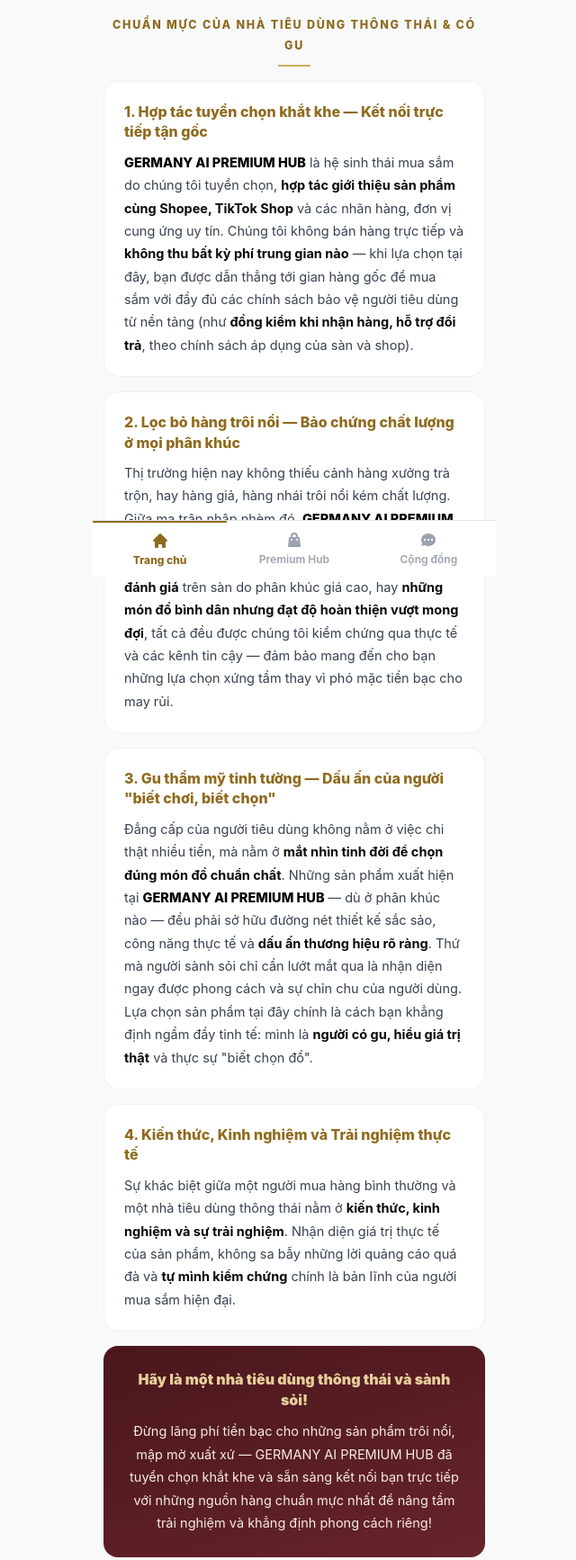
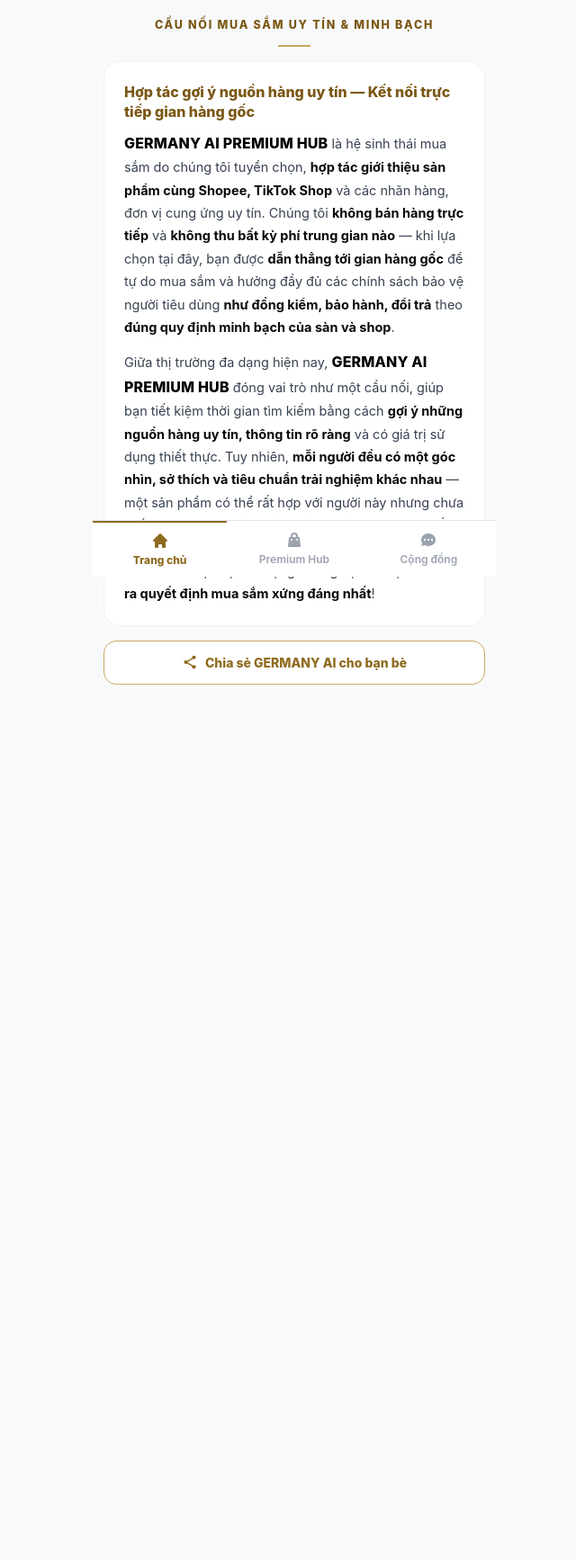
Before and after one commit to germany-ai-store/germany-ai-store, a plain HTML site: page index.html in a window 1280 px wide. Shown: the part 159-1893 px from the top of the page at 90% size, without its empty margins (313-953 px from the left). After the commit the page ends 1044 px from the top, so only its background shows below. Drawn offline with nearby package versions, Linux system fonts and the light colour scheme.

Commit message:
Add files via upload

```diff
--- a/index.html
+++ b/index.html
@@ -22,12 +22,12 @@
         .nav-btn.active { color:#8F6B1F; font-weight:800; border-top:2px solid #8F6B1F; }
         .sec-card { background:#ffffff; border-radius:18px; padding:22px; border:1px solid #F1F1F3; }
         .sec-num { color:#A8832E; font-weight:700; font-size:12px; letter-spacing:.2em; margin-bottom:6px; }
-        .sec-title { color:#8F6B1F; font-weight:800; font-size:16px; line-height:1.4; margin-bottom:10px; }
-        .slogan { text-align:center; color:#8F6B1F; font-weight:800; font-size:12.5px; letter-spacing:.14em; line-height:1.8; padding:8px 10px 0; }
+        .sec-title { color:#7A5714; font-weight:800; font-size:16px; line-height:1.4; margin-bottom:10px; }
+        .slogan { text-align:center; color:#7A5714; font-weight:800; font-size:12.5px; letter-spacing:.14em; line-height:1.8; padding:8px 10px 0; }
         .share-btn { width:100%; display:flex; align-items:center; justify-content:center; gap:8px; background:#ffffff; border:1.5px solid #C9A961; color:#8F6B1F; font-weight:800; font-size:14px; padding:13px 16px; border-radius:14px; }
         .share-btn:active { background:#FBF6E8; }
         .kw { color:#0A0A0A; font-weight:700; }
-        .brand { color:#000000; font-weight:800; }
+        .brand { color:#000000; font-weight:800; font-size:16px; letter-spacing:.01em; }
         .sec-body { color:#374151; font-size:14.5px; line-height:1.75; font-weight:400; }
         .ico { width:1em; height:1em; display:inline-block; vertical-align:-0.125em; flex-shrink:0; }
     </style>
@@ -50,33 +50,14 @@
         <!-- ========== TAB 1: TRANG CHỦ ========== -->
         <div id="tabHome" class="space-y-4">
             <div>
-                <p class="slogan">CHUẨN MỰC CỦA NHÀ TIÊU DÙNG THÔNG THÁI &amp; CÓ GU</p>
+                <p class="slogan">CẦU NỐI MUA SẮM UY TÍN &amp; MINH BẠCH</p>
                 <div style="width:36px;height:2px;background:#C9A961;margin:10px auto 0;"></div>
             </div>
 
             <div class="sec-card">
-                <h3 class="sec-title">1. Hợp tác tuyển chọn khắt khe — Kết nối trực tiếp tận gốc</h3>
-                <p class="sec-body"><span class="brand">GERMANY AI PREMIUM HUB</span> là hệ sinh thái mua sắm do chúng tôi tuyển chọn, <span class="kw">hợp tác giới thiệu sản phẩm cùng Shopee, TikTok Shop</span> và các nhãn hàng, đơn vị cung ứng uy tín. Chúng tôi không bán hàng trực tiếp và <span class="kw">không thu bất kỳ phí trung gian nào</span> — khi lựa chọn tại đây, bạn được dẫn thẳng tới gian hàng gốc để mua sắm với đầy đủ các chính sách bảo vệ người tiêu dùng từ nền tảng (như <span class="kw">đồng kiểm khi nhận hàng, hỗ trợ đổi trả</span>, theo chính sách áp dụng của sàn và shop).</p>
-            </div>
-
-            <div class="sec-card">
-                <h3 class="sec-title">2. Lọc bỏ hàng trôi nổi — Bảo chứng chất lượng ở mọi phân khúc</h3>
-                <p class="sec-body">Thị trường hiện nay không thiếu cảnh hàng xưởng trà trộn, hay hàng giả, hàng nhái trôi nổi kém chất lượng. Giữa ma trận nhập nhèm đó, <span class="brand">GERMANY AI PREMIUM HUB</span> chủ động sàng lọc kỹ lưỡng từ những nguồn uy tín. Có những sản phẩm <span class="kw">dù mới ra mắt hoặc ít lượt đánh giá</span> trên sàn do phân khúc giá cao, hay <span class="kw">những món đồ bình dân nhưng đạt độ hoàn thiện vượt mong đợi</span>, tất cả đều được chúng tôi kiểm chứng qua thực tế và các kênh tin cậy — đảm bảo mang đến cho bạn những lựa chọn xứng tầm thay vì phó mặc tiền bạc cho may rủi.</p>
-            </div>
-
-            <div class="sec-card">
-                <h3 class="sec-title">3. Gu thẩm mỹ tinh tường — Dấu ấn của người "biết chơi, biết chọn"</h3>
-                <p class="sec-body">Đẳng cấp của người tiêu dùng không nằm ở việc chi thật nhiều tiền, mà nằm ở <span class="kw">mắt nhìn tinh đời để chọn đúng món đồ chuẩn chất</span>. Những sản phẩm xuất hiện tại <span class="brand">GERMANY AI PREMIUM HUB</span> — dù ở phân khúc nào — đều phải sở hữu đường nét thiết kế sắc sảo, công năng thực tế và <span class="kw">dấu ấn thương hiệu rõ ràng</span>. Thứ mà người sành sỏi chỉ cần lướt mắt qua là nhận diện ngay được phong cách và sự chỉn chu của người dùng. Lựa chọn sản phẩm tại đây chính là cách bạn khẳng định ngầm đầy tinh tế: mình là <span class="kw">người có gu, hiểu giá trị thật</span> và thực sự "biết chọn đồ".</p>
-            </div>
-
-            <div class="sec-card">
-                <h3 class="sec-title">4. Kiến thức, Kinh nghiệm và Trải nghiệm thực tế</h3>
-                <p class="sec-body">Sự khác biệt giữa một người mua hàng bình thường và một nhà tiêu dùng thông thái nằm ở <span class="kw">kiến thức, kinh nghiệm và sự trải nghiệm</span>. Nhận diện giá trị thực tế của sản phẩm, không sa bẫy những lời quảng cáo quá đà và <span class="kw">tự mình kiểm chứng</span> chính là bản lĩnh của người mua sắm hiện đại.</p>
-            </div>
-
-            <div class="rounded-2xl p-4 text-center" style="background:linear-gradient(160deg,#4a161c 0%,#67242b 100%);padding:26px 22px;">
-                <h3 class="font-black" style="color:#E6CF9A;font-size:16px;line-height:1.45;margin-bottom:10px;">Hãy là một nhà tiêu dùng thông thái và sành sỏi!</h3>
-                <p style="color:#F5EEDC;font-size:14.5px;line-height:1.75;font-weight:400;">Đừng lãng phí tiền bạc cho những sản phẩm trôi nổi, mập mờ xuất xứ — GERMANY AI PREMIUM HUB đã tuyển chọn khắt khe và sẵn sàng kết nối bạn trực tiếp với những nguồn hàng chuẩn mực nhất để nâng tầm trải nghiệm và khẳng định phong cách riêng!</p>
+                <h3 class="sec-title">Hợp tác gợi ý nguồn hàng uy tín — Kết nối trực tiếp gian hàng gốc</h3>
+                <p class="sec-body"><span class="brand">GERMANY AI PREMIUM HUB</span> là hệ sinh thái mua sắm do chúng tôi tuyển chọn, <span class="kw">hợp tác giới thiệu sản phẩm cùng Shopee, TikTok Shop</span> và các nhãn hàng, đơn vị cung ứng uy tín. Chúng tôi <span class="kw">không bán hàng trực tiếp</span> và <span class="kw">không thu bất kỳ phí trung gian nào</span> — khi lựa chọn tại đây, bạn được <span class="kw">dẫn thẳng tới gian hàng gốc</span> để tự do mua sắm và hưởng đầy đủ các chính sách bảo vệ người tiêu dùng <span class="kw">như đồng kiểm, bảo hành, đổi trả</span> theo <span class="kw">đúng quy định minh bạch của sàn và shop</span>.</p>
+                <p class="sec-body" style="margin-top:12px;">Giữa thị trường đa dạng hiện nay, <span class="brand">GERMANY AI PREMIUM HUB</span> đóng vai trò như một cầu nối, giúp bạn tiết kiệm thời gian tìm kiếm bằng cách <span class="kw">gợi ý những nguồn hàng uy tín, thông tin rõ ràng</span> và có giá trị sử dụng thiết thực. Tuy nhiên, <span class="kw">mỗi người đều có một góc nhìn, sở thích và tiêu chuẩn trải nghiệm khác nhau</span> — một sản phẩm có thể rất hợp với người này nhưng chưa chắc đã trọn vẹn với người khác. Chúng tôi mang đến những gợi ý chất lượng để bạn có thêm cơ sở tham khảo khách quan, chủ động trải nghiệm và tự mình <span class="kw">đưa ra quyết định mua sắm xứng đáng nhất</span>!</p>
             </div>
 
             <button onclick="shareSite()" class="share-btn">
@@ -117,22 +98,22 @@
         <div id="tabCommunity" class="hidden space-y-3">
             <div class="sec-card">
                 <h3 class="sec-title" style="letter-spacing:.04em;">CHIA SẺ TRẢI NGHIỆM — LAN TỎA YÊU THƯƠNG</h3>
-                <p class="sec-body">Bạn vừa chọn được món đồ ưng ý, hay không may gặp sản phẩm chưa như kỳ vọng? Hãy chia sẻ lại cho chúng tôi, kèm ảnh thực tế nếu có. Chúng tôi đồng cảm với bạn và sẽ xem xét kỹ. Sản phẩm nhận nhiều phản hồi chưa tốt sẽ được gỡ khỏi GERMANY AI PREMIUM HUB, để những người đến sau không phải gặp lại điều tương tự. Mỗi lời chia sẻ của bạn là một món quà dành cho cộng đồng.</p>
+                <p class="sec-body">Mỗi <span class="kw">góc nhìn thực tế</span> của bạn đều là một <span class="kw">thông tin tham khảo quý giá</span> cho cộng đồng mua sắm. Nếu bạn đã trải nghiệm sản phẩm được gợi ý từ <span class="brand">GERMANY AI PREMIUM HUB</span>, đừng ngần ngại <span class="kw">chia sẻ lại cảm nhận chân thực</span> (kèm hình ảnh thực tế nếu có) để những người đến sau có thêm góc nhìn đa chiều trước khi lựa chọn. Cùng nhau chia sẻ kinh nghiệm thực tế để việc mua sắm của mỗi người trở nên dễ dàng và trọn vẹn hơn!</p>
             </div>
 
             <div class="sec-card">
-                <textarea id="fbText" rows="5" placeholder="Viết chia sẻ của bạn ở đây (tên sản phẩm, shop, trải nghiệm thực tế...)" class="w-full bg-white border border-gray-200 rounded-xl p-3 text-sm text-gray-900 focus:outline-none focus:border-amber-400" style="resize:none;"></textarea>
-                <button onclick="sendFeedback()" class="w-full mt-3 text-white font-black text-sm py-3 rounded-xl shadow" style="background:linear-gradient(100deg,#4a0e17 0%,#7b1d1d 45%,#b8862b 100%);color:#fdf3d8;">Gửi qua Zalo</button>
-                <p class="text-center text-gray-500 mt-2" style="font-size:12px;line-height:1.5;">Nội dung tự sao chép và mở Zalo của Admin. Bạn dán vào khung chat và gửi kèm ảnh chụp nhé.</p>
+                <textarea id="fbText" rows="5" placeholder="Viết cảm nhận &amp; đánh giá trải nghiệm thực tế của bạn…" class="w-full bg-white border border-gray-200 rounded-xl p-3 text-sm text-gray-900 focus:outline-none focus:border-amber-400" style="resize:none;"></textarea>
+                <button onclick="sendFeedback()" class="w-full mt-3 text-white font-black text-sm py-3 rounded-xl shadow" style="background:#0068FF;color:#ffffff;">Gửi qua Zalo</button>
+                <p class="text-center text-gray-500 mt-2" style="font-size:12px;line-height:1.5;">Hệ thống sẽ tự động sao chép nội dung và mở Zalo của Admin. Bạn dán vào khung chat và gửi kèm ảnh chụp nhé.</p>
                 <p id="fbDone" class="hidden text-center font-bold mt-2" style="color:#0f7a4a;font-size:13px;line-height:1.5;">✓ Đã chuyển sang Zalo. Cảm ơn bạn đã lan tỏa yêu thương cùng cộng đồng GERMANY AI.</p>
             </div>
 
-            <div class="sec-card text-center" style="background:linear-gradient(160deg,#4a161c 0%,#67242b 100%);border-color:#67242b;">
-                <p class="font-black" style="color:#F2DFA6;font-size:14px;">Admin GERMANY AI — Zalo: <span id="zaloDisplay">0968 994 164</span></p>
-                <p class="mt-1" style="color:#EADFC8;font-size:12px;line-height:1.5;">Admin không bao giờ yêu cầu bạn chuyển tiền, đưa mật khẩu hay mã OTP.</p>
+            <div class="sec-card text-center" style="background:#FBF6E8;border:1px solid #C9A961;">
+                <p class="font-black" style="color:#7A5714;font-size:14px;">Admin GERMANY AI — Zalo: <span id="zaloDisplay">0968 994 164</span></p>
+                <p class="mt-1" style="color:#3F3F46;font-size:12px;line-height:1.5;">Admin không bao giờ yêu cầu bạn chuyển tiền, đưa mật khẩu hay mã OTP.</p>
                 <div id="zaloQrBox" class="hidden mt-3">
                     <img id="zaloQr" alt="Mã QR Zalo của Admin" style="width:160px;height:160px;object-fit:contain;margin:0 auto;display:block;border-radius:12px;" onerror="document.getElementById('zaloQrBox').classList.add('hidden')" onload="document.getElementById('zaloQrBox').classList.remove('hidden')">
-                    <p class="mt-1" style="color:#EADFC8;font-size:12px;">Hoặc quét mã QR để kết bạn Zalo</p>
+                    <p class="mt-1" style="color:#3F3F46;font-size:12px;">Hoặc quét mã QR để kết bạn Zalo</p>
                 </div>
             </div>
 
```
